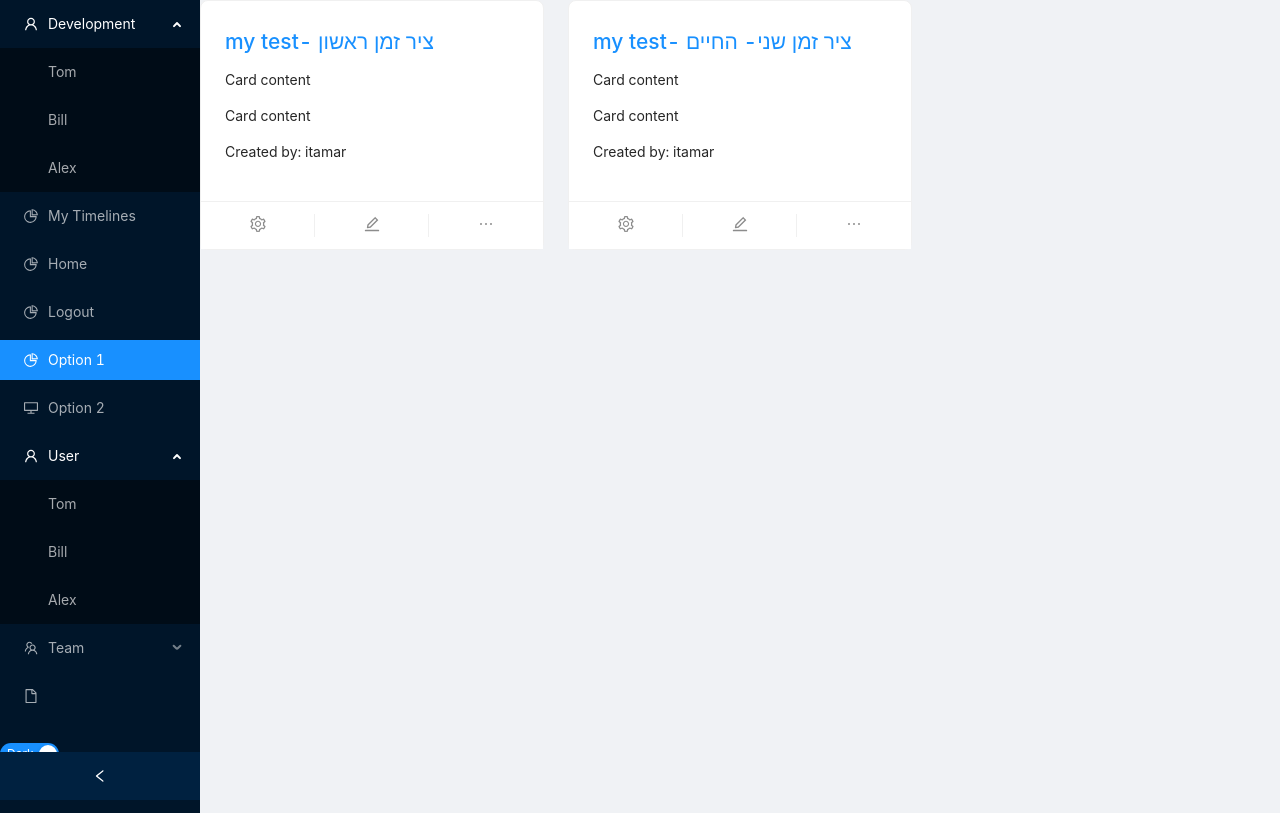
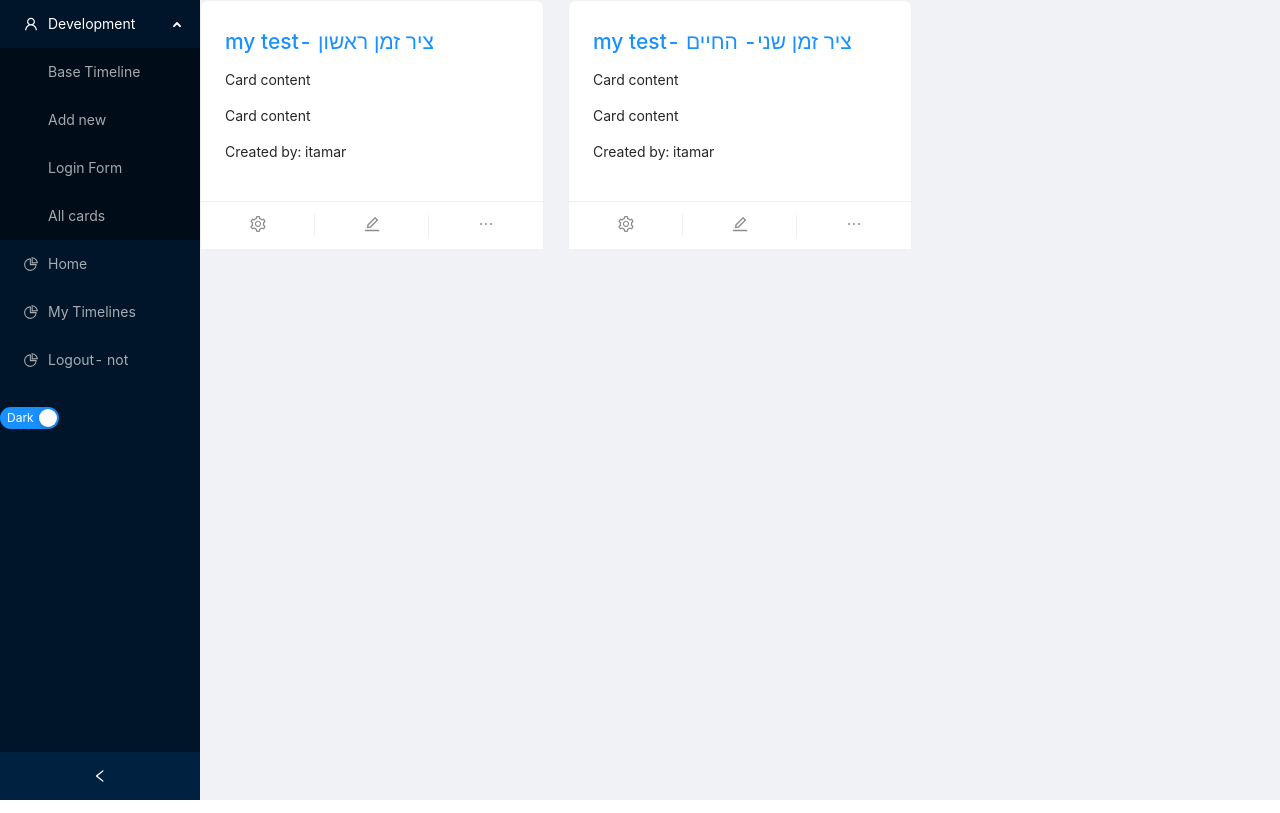
Before and after one commit to ItamarSoffer/reality_client, a React (Create React App) app: page /all in a window 1280 px wide. Both pictures are taken after a click on the element "Development". Built offline with nearby package versions, Linux system fonts and the light colour scheme.

Commit message:
add Development Menu

```diff
--- a/src/SideMenu/SideMenu.js
+++ b/src/SideMenu/SideMenu.js
@@ -7,6 +7,10 @@ import {
   TeamOutlined,
   UserOutlined,
 } from '@ant-design/icons';
+import {
+
+    Link
+} from "react-router-dom";
 
 import MenuIcons from '../Icons/MenuIcons';
 
@@ -39,7 +43,8 @@ class SideMenu extends React.Component {
 
   render() {
     return (
-        <Sider collapsible
+        <Sider selectable={false}
+            collapsible
                collapsed={this.state.collapsed}
                onCollapse={this.onCollapse}
                style={{background: this.state.menuBackground,
@@ -52,36 +57,35 @@ class SideMenu extends React.Component {
               defaultSelectedKeys={['1']}
           >
             <SubMenu key="sub1" icon={MenuIcons['user']} title="Development">
-              <Menu.Item key="3">Tom</Menu.Item>
-              <Menu.Item key="4">Bill</Menu.Item>
-              <Menu.Item key="5">Alex</Menu.Item>
+              <Menu.Item key="s1">
+				<Link to="/base_timeline"> Base Timeline </Link>
+              </Menu.Item>
+
+              <Menu.Item key="s2">
+                <Link to="/add"> Add new</Link>
+              </Menu.Item>
+
+              <Menu.Item key="s3">
+                <Link to="/login"> Login Form</Link>
+              </Menu.Item>
+
+              <Menu.Item key="s4">
+                <Link to="/all"> All cards</Link>
+              </Menu.Item>
+
             </SubMenu>
+
+            <Menu.Item key="Home" icon={MenuIcons['piechart']}>
+              <Link to="/"> Home </Link>
+            </Menu.Item>
+
             <Menu.Item key="my_timelines" icon={MenuIcons['piechart']}>
               My Timelines
             </Menu.Item>
-            <Menu.Item key="Home" icon={MenuIcons['piechart']}>
-              Home
-            </Menu.Item>
             <Menu.Item key="Logout" icon={MenuIcons['piechart']}>
-              Logout
+              Logout- not
             </Menu.Item>
 
-            <Menu.Item key="1" icon={MenuIcons['piechart']}>
-              Option 1
-            </Menu.Item>
-            <Menu.Item key="2" icon={MenuIcons['desktop']}>
-              Option 2
-            </Menu.Item>
-            <SubMenu key="sub1" icon={MenuIcons['user']} title="User">
-              <Menu.Item key="3">Tom</Menu.Item>
-              <Menu.Item key="4">Bill</Menu.Item>
-              <Menu.Item key="5">Alex</Menu.Item>
-            </SubMenu>
-            <SubMenu key="sub2" icon={MenuIcons['team']} title="Team">
-              <Menu.Item key="6">Team 1</Menu.Item>
-              <Menu.Item key="8">Team 2</Menu.Item>
-            </SubMenu>
-            <Menu.Item key="9" icon={<FileOutlined />} />
           </Menu>
             <br/>
             <Switch
```
